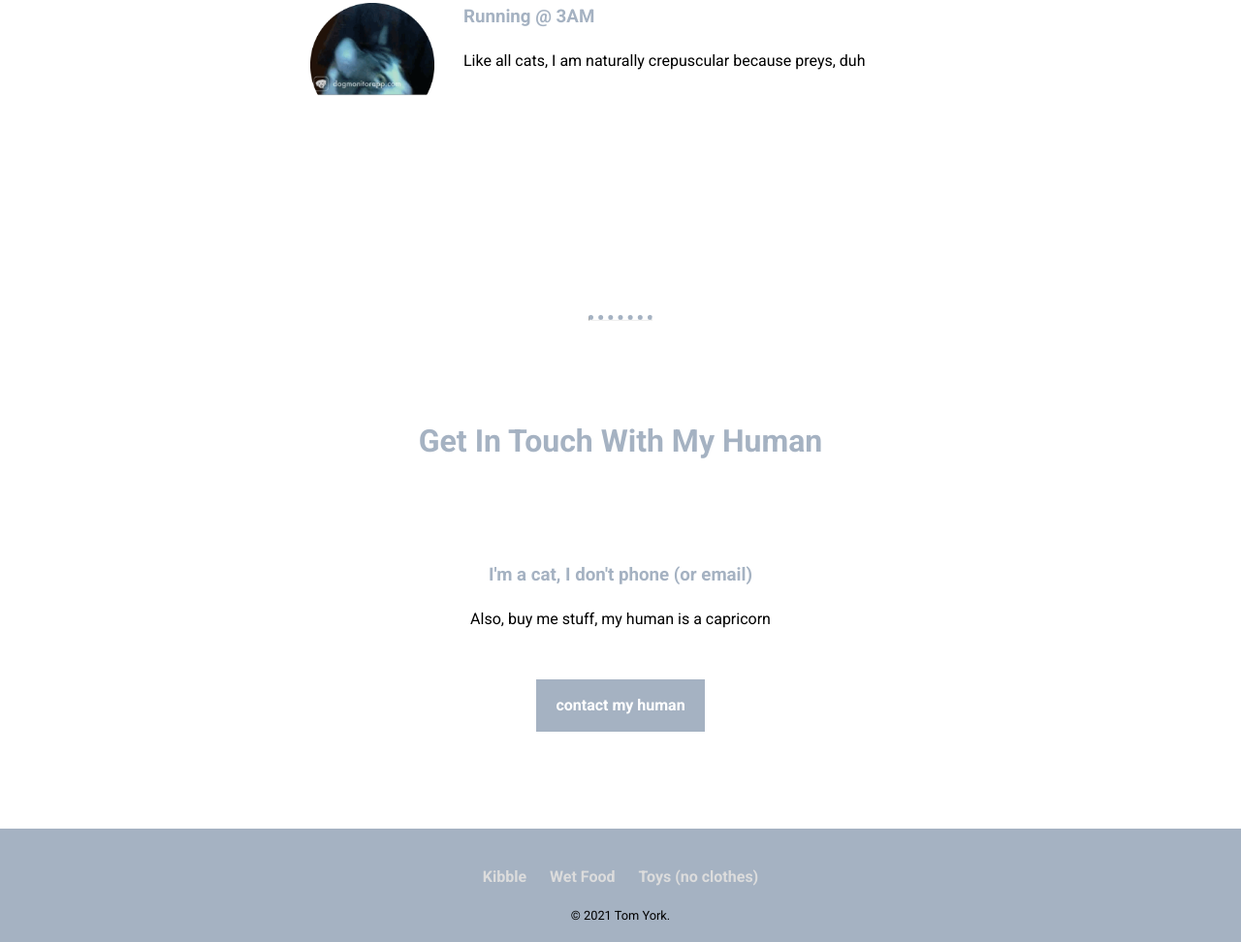
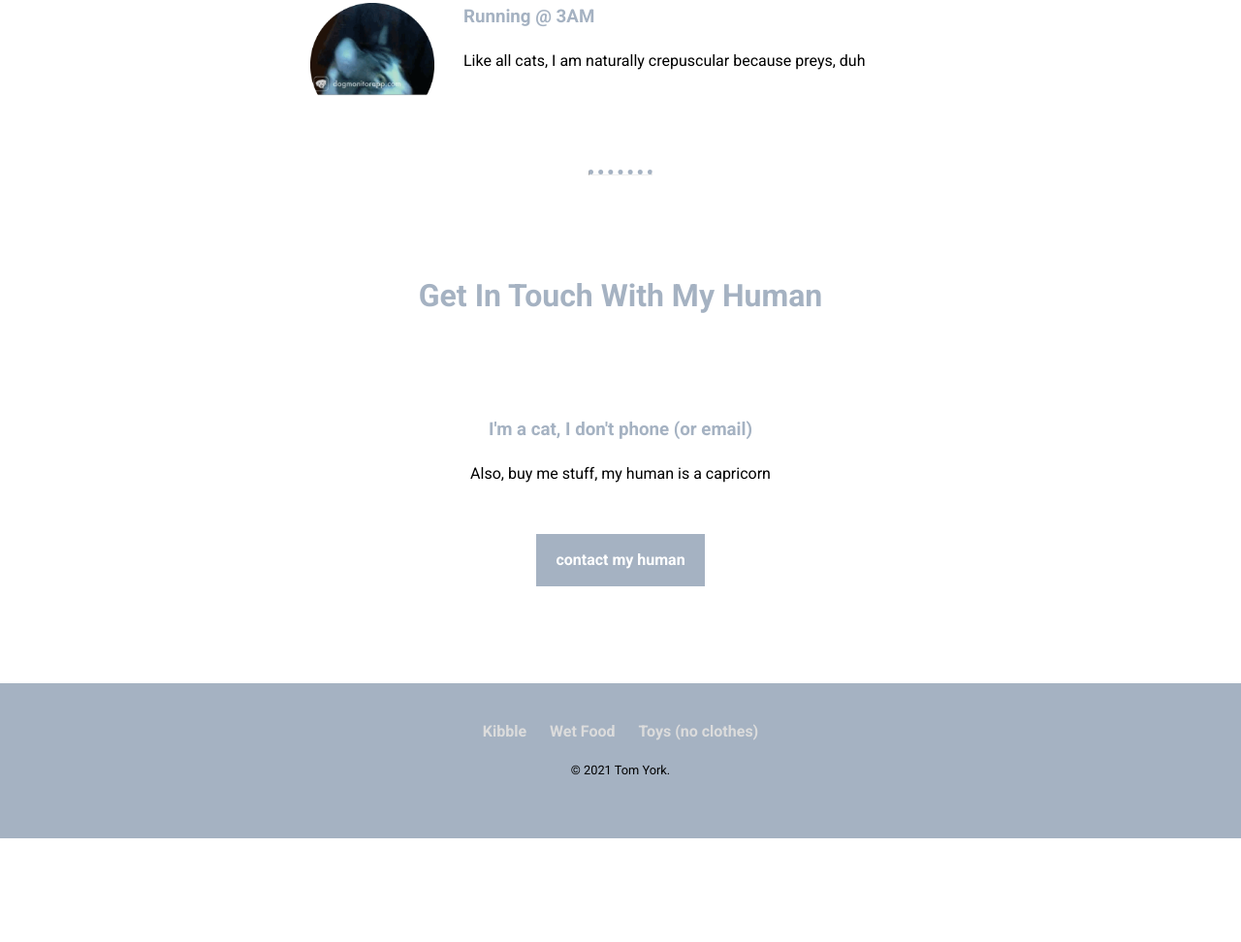
Before and after one commit to tom9thave/cv, a plain HTML site: page index.html in a window 1280 px wide. Shown: the part 1884-2856 px from the top of the page at 97% size. After the commit the page ends 2749 px from the top, so only its background shows below. Drawn offline with Linux system fonts and the light colour scheme.

Commit message:
Update index.html

```diff
--- a/index.html
+++ b/index.html
@@ -55,7 +55,7 @@
 
         </div>
 
-        <hr class="lower-line">
+        <hr>
 
         <div class="contact-me">
           <h2>Get In Touch With My Human</h2>
```
